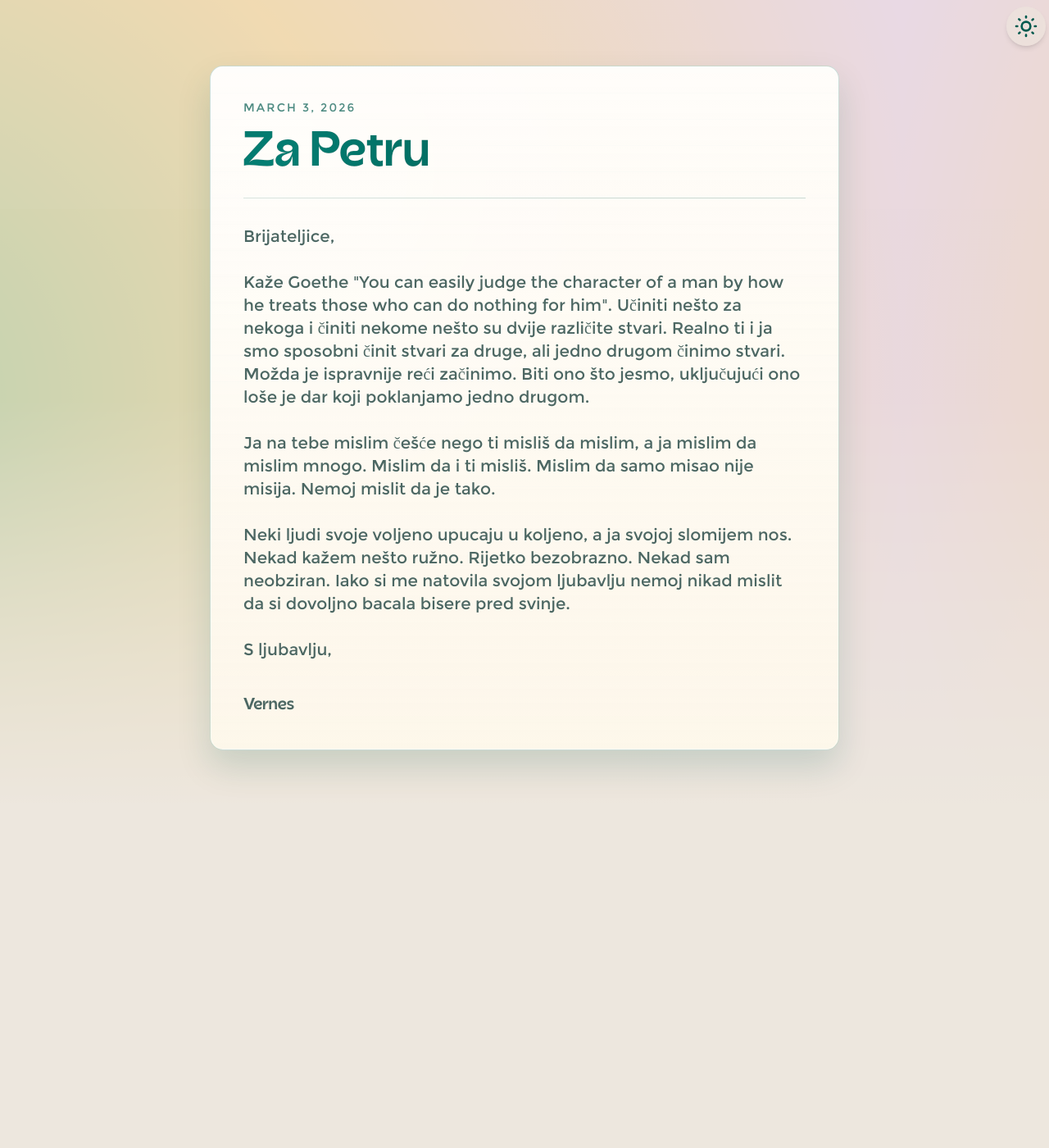
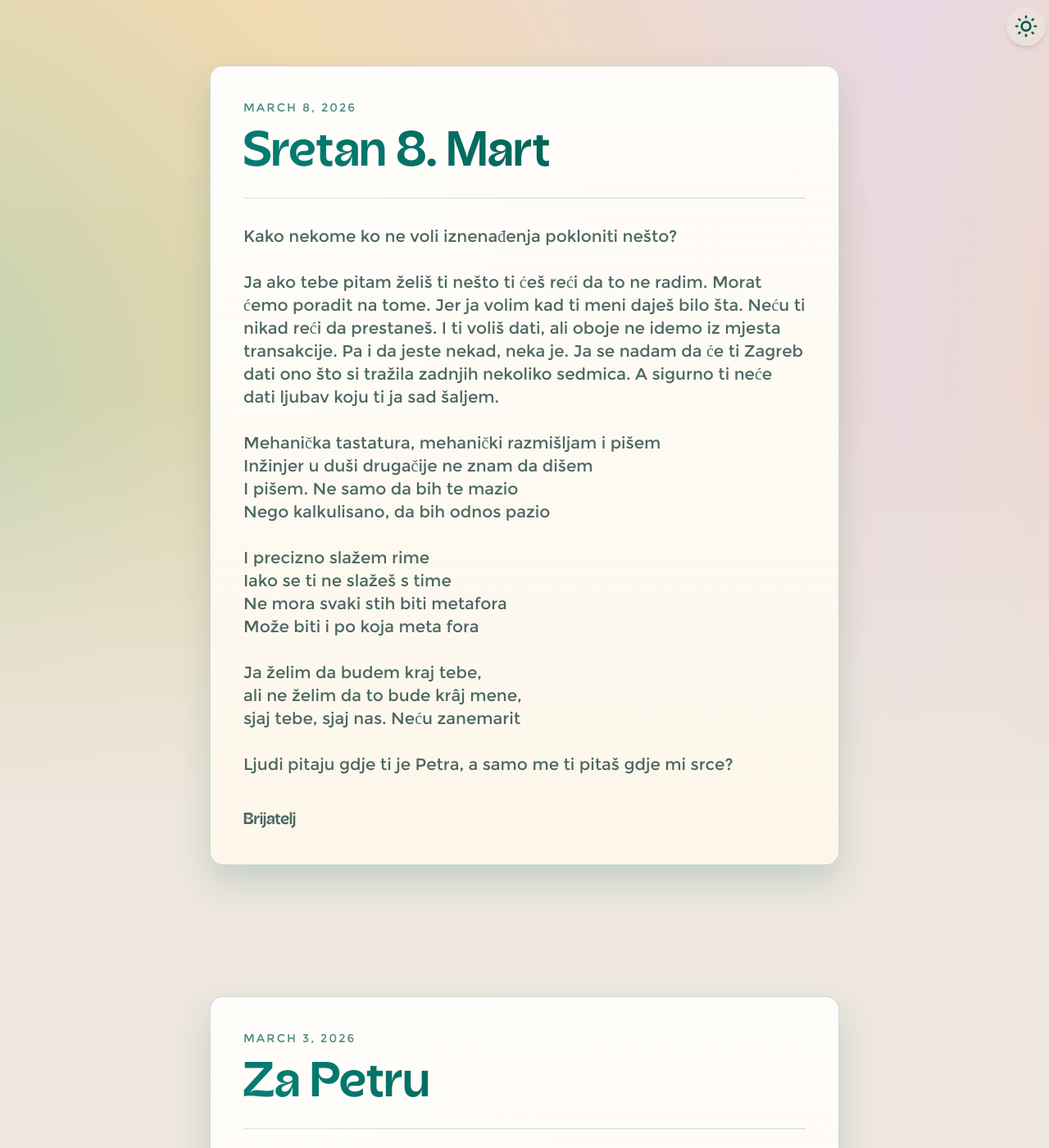
Before and after one commit to BakiVernes/vernespendic, a Jekyll site: the page built from petra.html, in a window 1280 px wide and 1400 px high. Shown: the whole window at 82% size. Built offline with Jekyll 4.4.1, drawn with Linux system fonts in a browser that asks for light colours; nearby versions of some CDN libraries.

Commit message:
Mehaničko srce

```diff
--- a/_data/petra.yml
+++ b/_data/petra.yml
@@ -8,3 +8,10 @@ letters:
       - Neki ljudi svoje voljeno upucaju u koljeno, a ja svojoj slomijem nos. Nekad kažem nešto ružno. Rijetko bezobrazno. Nekad sam neobziran. Iako si me natovila svojom ljubavlju nemoj nikad mislit da si dovoljno bacala bisere pred svinje.
     closing: S ljubavlju,
     signature: Vernes
+  - date: March 8, 2026
+    title: Sretan 8. Mart
+    greeting: Kako nekome ko ne voli iznenađenja pokloniti nešto?
+    paragraphs:
+      - Ja ako tebe pitam želiš ti nešto ti ćeš reći da to ne radim. Morat ćemo poradit na tome. Jer ja volim kad ti meni daješ bilo šta. Neću ti nikad reći da prestaneš. I ti voliš dati, ali oboje ne idemo iz mjesta transakcije. Pa i da jeste nekad, neka je. Ja se nadam da će ti Zagreb dati ono što si tražila zadnjih nekoliko sedmica. A sigurno ti neće dati ljubav koju ti ja sad šaljem.
+      - Mehanička tastatura, mehanički razmišljam i pišem <br> Inžinjer u duši drugačije ne znam da dišem <br> I pišem. Ne samo da bih te mazio <br> Nego kalkulisano, da bih odnos pazio <br><br> I precizno slažem rime <br> Iako se ti ne slažeš s time <br> Ne mora svaki stih biti metafora <br> Može biti i po koja meta fora <br><br> Ja želim da budem kraj tebe, <br> ali ne želim da to bude krâj mene, <br> sjaj tebe, sjaj nas. Neću zanemarit<br><br>Ljudi pitaju gdje ti je Petra, a samo me ti pitaš gdje mi srce? <br>
+    signature: Brijatelj
--- a/petra.html
+++ b/petra.html
@@ -4,7 +4,7 @@ permalink: /petra/
 page: petra
 ---
 
-{% for letter in site.data.petra.letters %}
+{% for letter in site.data.petra.letters reversed %}
   <main class="mt-20 md:mx-10 mx-3 pb-20 z-1">
     <article class="letter mx-auto max-w-3xl relative z-10">
       <header class="letter__header">
```
